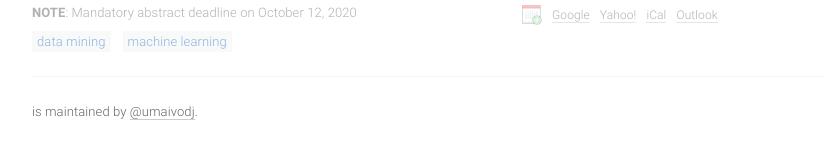
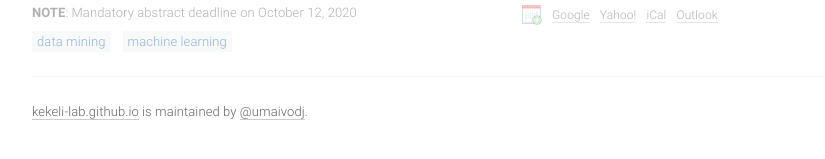
Before and after one commit to kekeli-lab/kekeli-lab.github.io, a Jekyll site: the page built from index.html, in a window 1280 px wide and 900 px high, scrolled down 3002 px. Shown: the part 731-890 px from the top of the window, without its empty margins (133-958 px from the left). Built offline with Jekyll 4.4.1, drawn with Linux system fonts in a browser that asks for light colours; comment, search, counter and statistics services are not loaded.

```diff
--- a/CNAME
+++ /dev/null
@@ -1 +0,0 @@
-aivodji.github.io
--- a/_config.yml
+++ b/_config.yml
@@ -2,12 +2,12 @@ title: CFPs
 description: Countdowns to conferences I am interested in
 author: Ulrich Aïvodji
 
-domain: ""
-baseurl: "/cfps"
+domain: "kekeli-lab.github.io"
+baseurl: ""
 
 twitter_username: umaivodj
 twitter_hashtag:
-github_username: aivodji
+github_username: kekeli-lab
 github_repo: cfps
 
 markdown: kramdown
```
